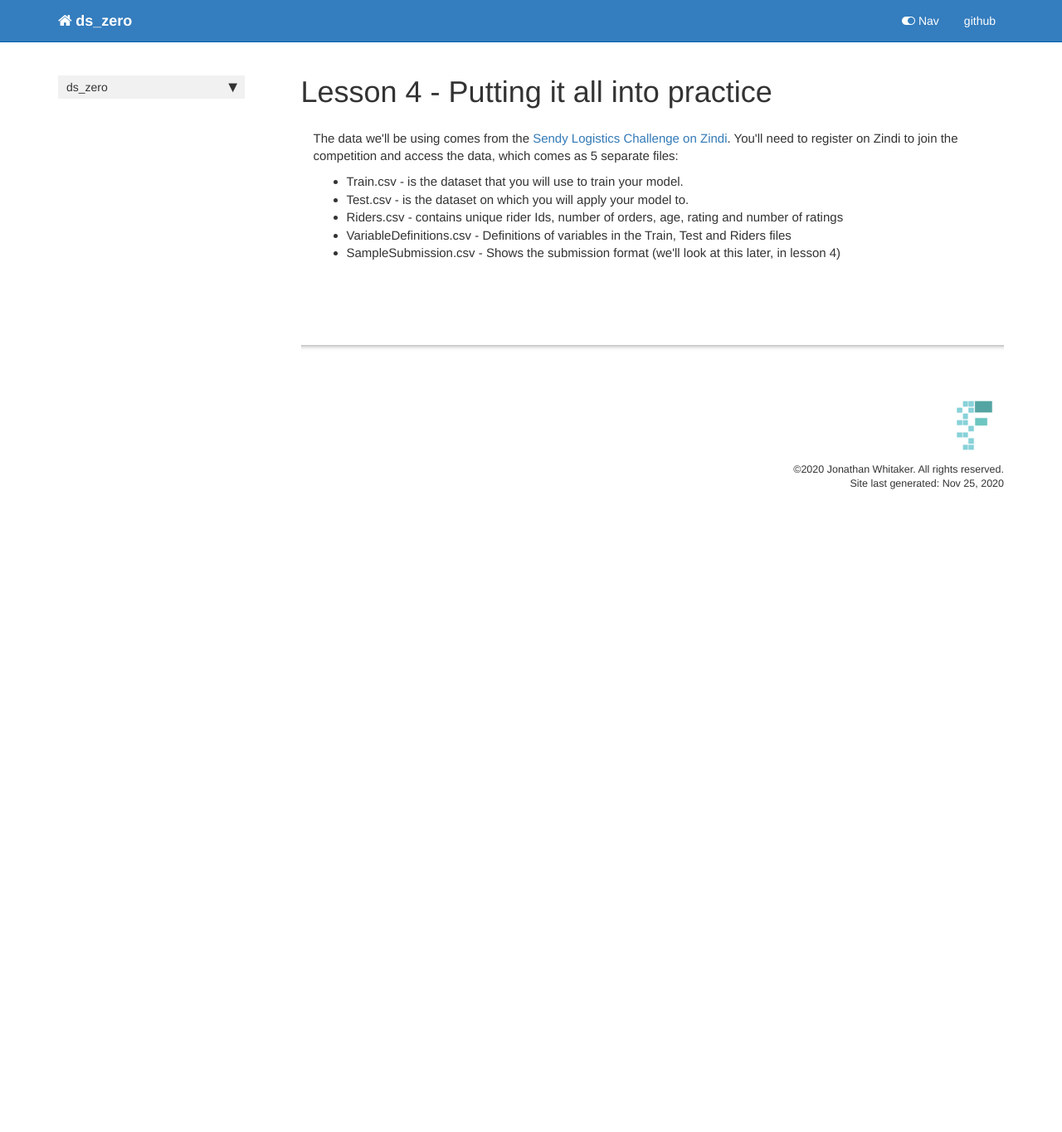
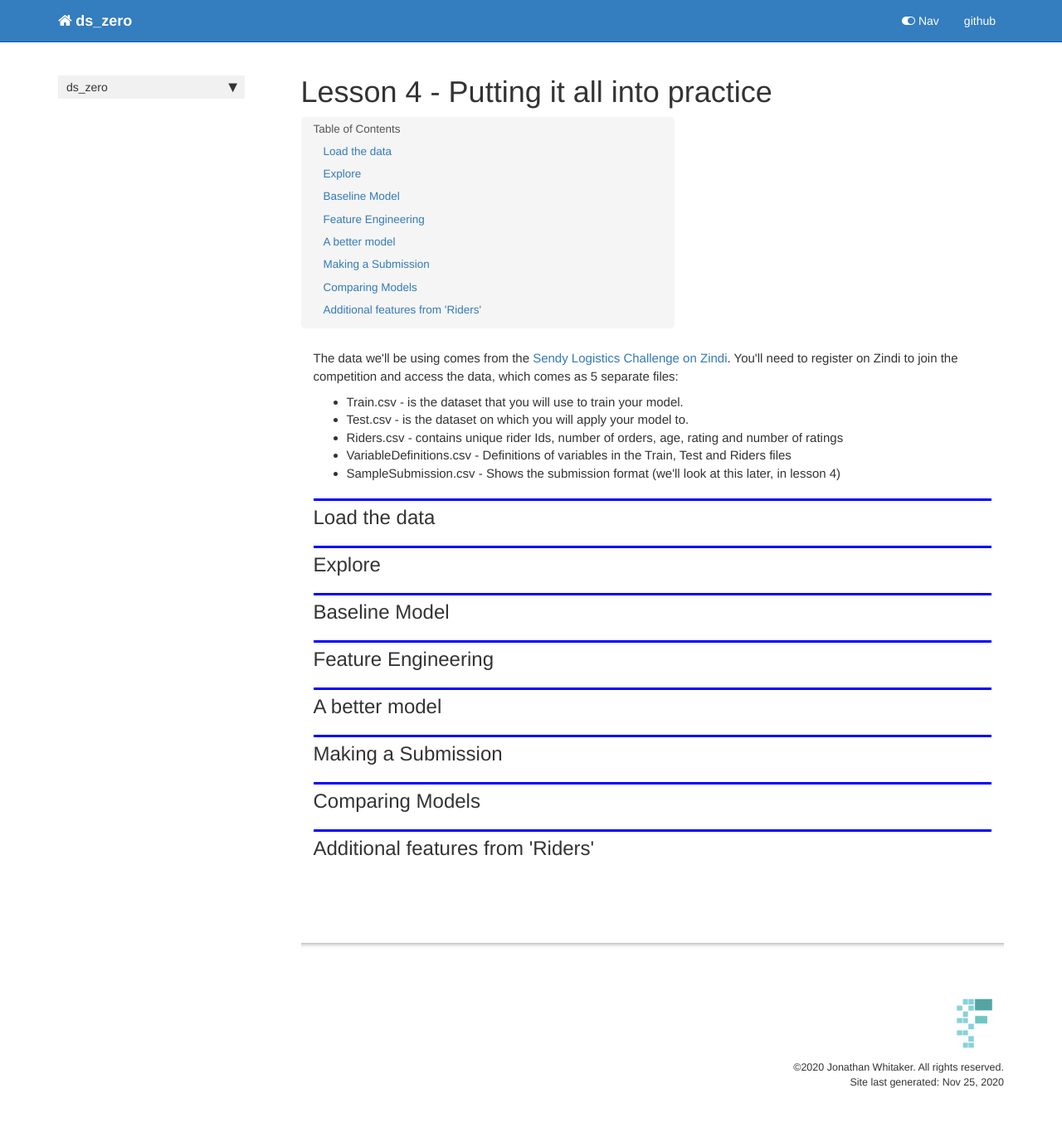
Before and after one commit to johnowhitaker/ds_zero, a Jekyll site: the page built from docs/Practice_On_Zindi.html, in a window 1280 px wide. Shown: the whole page at 83% size. Built offline with Jekyll 4.4.1, drawn with Linux system fonts in a browser that asks for light colours; nearby versions of some CDN libraries; comment, search, counter and statistics services are not loaded; before the commit the page ends 900 px from its top, so only the background shows below that.

Commit message:
Template for l4

```diff
--- a/docs/Practice_On_Zindi.html
+++ b/docs/Practice_On_Zindi.html
@@ -43,4 +43,52 @@
 </div>
 </div>
 </div>
+<div class="cell border-box-sizing text_cell rendered"><div class="inner_cell">
+<div class="text_cell_render border-box-sizing rendered_html">
+<h2 id="Load-the-data">Load the data<a class="anchor-link" href="#Load-the-data"> </a></h2>
 </div>
+</div>
+</div>
+<div class="cell border-box-sizing text_cell rendered"><div class="inner_cell">
+<div class="text_cell_render border-box-sizing rendered_html">
+<h2 id="Explore">Explore<a class="anchor-link" href="#Explore"> </a></h2>
+</div>
+</div>
+</div>
+<div class="cell border-box-sizing text_cell rendered"><div class="inner_cell">
+<div class="text_cell_render border-box-sizing rendered_html">
+<h2 id="Baseline-Model">Baseline Model<a class="anchor-link" href="#Baseline-Model"> </a></h2>
+</div>
+</div>
+</div>
+<div class="cell border-box-sizing text_cell rendered"><div class="inner_cell">
+<div class="text_cell_render border-box-sizing rendered_html">
+<h2 id="Feature-Engineering">Feature Engineering<a class="anchor-link" href="#Feature-Engineering"> </a></h2>
+</div>
+</div>
+</div>
+<div class="cell border-box-sizing text_cell rendered"><div class="inner_cell">
+<div class="text_cell_render border-box-sizing rendered_html">
+<h2 id="A-better-model">A better model<a class="anchor-link" href="#A-better-model"> </a></h2>
+</div>
+</div>
+</div>
+<div class="cell border-box-sizing text_cell rendered"><div class="inner_cell">
+<div class="text_cell_render border-box-sizing rendered_html">
+<h2 id="Making-a-Submission">Making a Submission<a class="anchor-link" href="#Making-a-Submission"> </a></h2>
+</div>
+</div>
+</div>
+<div class="cell border-box-sizing text_cell rendered"><div class="inner_cell">
+<div class="text_cell_render border-box-sizing rendered_html">
+<h2 id="Comparing-Models">Comparing Models<a class="anchor-link" href="#Comparing-Models"> </a></h2>
+</div>
+</div>
+</div>
+<div class="cell border-box-sizing text_cell rendered"><div class="inner_cell">
+<div class="text_cell_render border-box-sizing rendered_html">
+<h2 id="Additional-features-from-'Riders'">Additional features from 'Riders'<a class="anchor-link" href="#Additional-features-from-'Riders'"> </a></h2>
+</div>
+</div>
+</div>
+</div>
```
Also changed, not shown: 1 other file.
